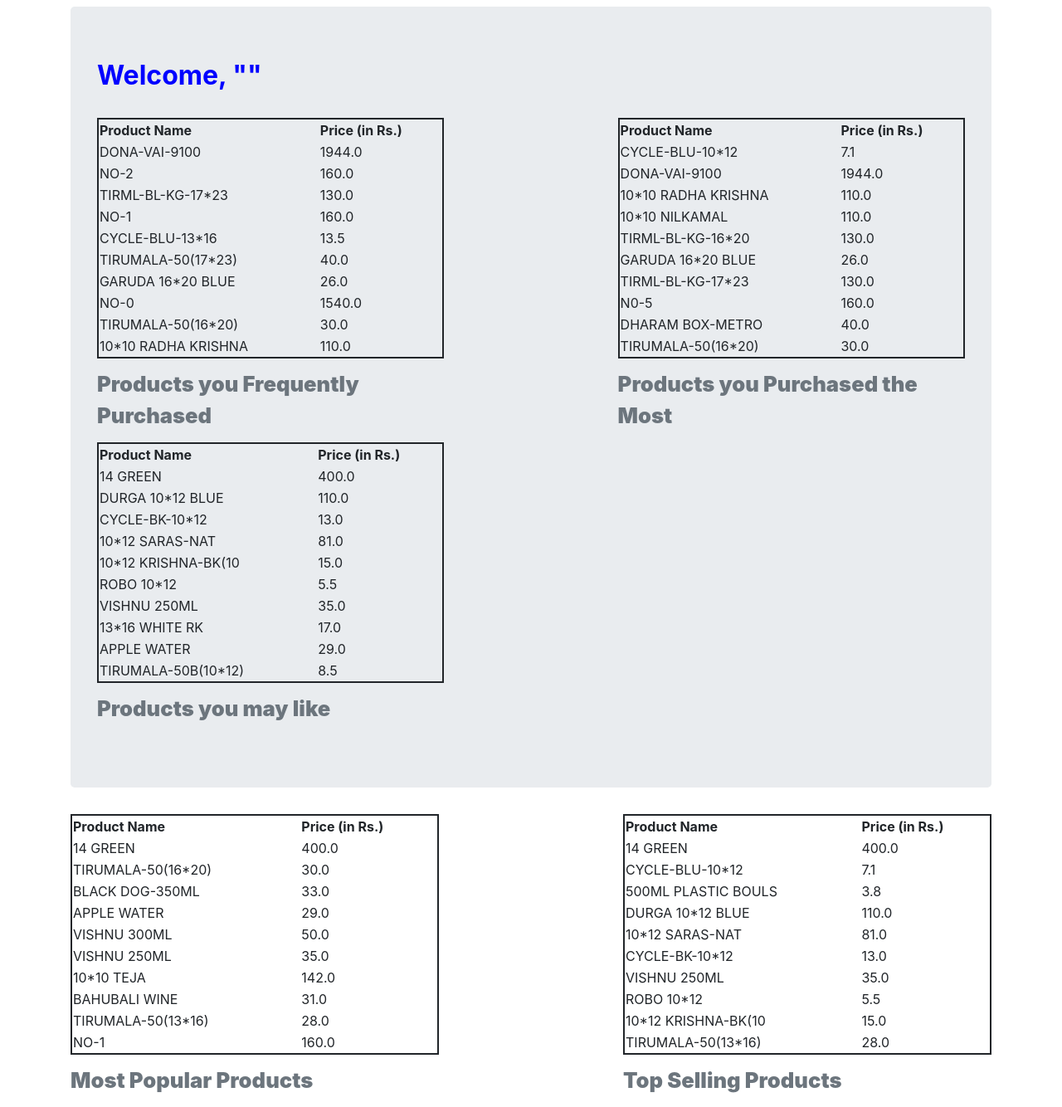
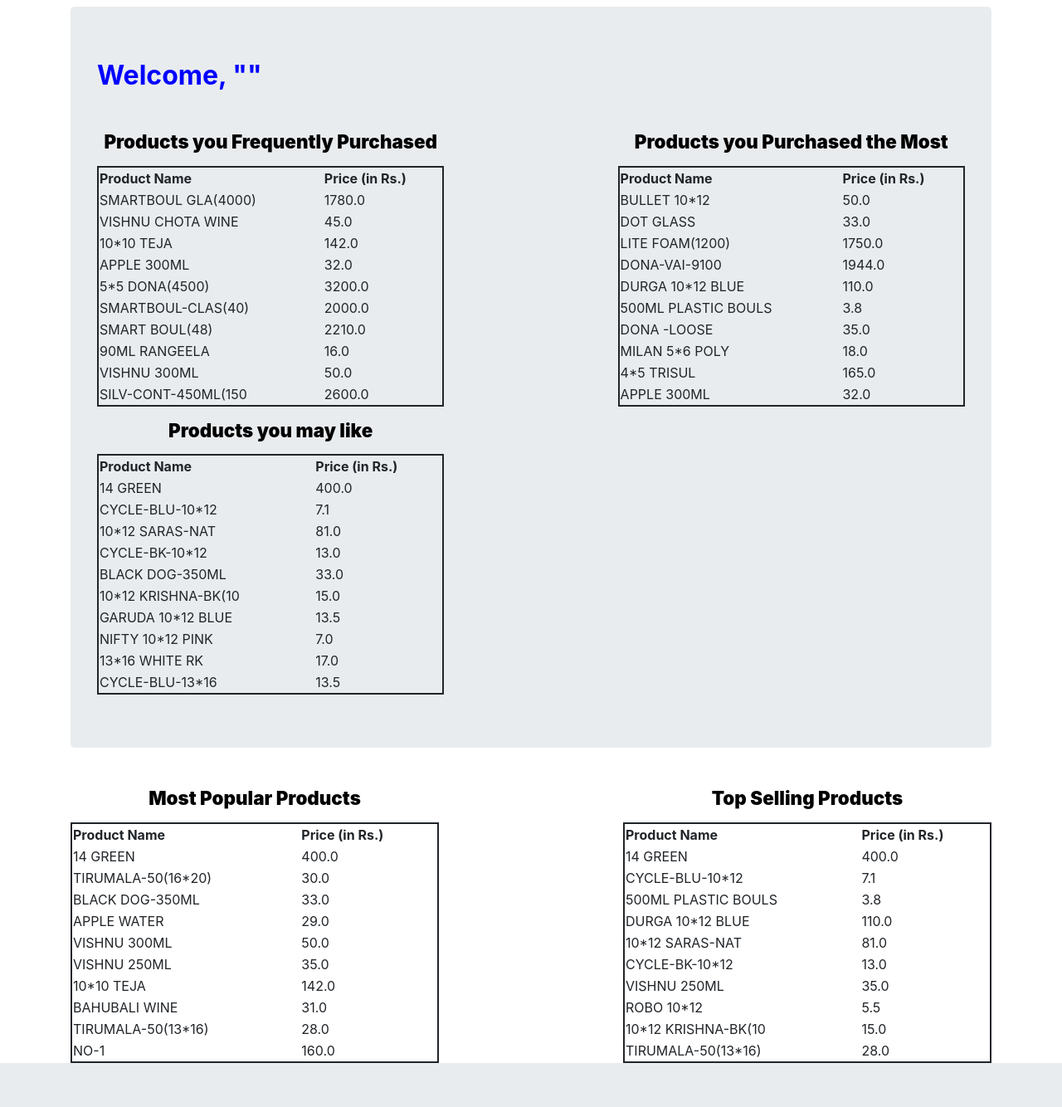
Before and after one commit to suregirishkumarreddy/Product-Recommendation-System, a Flask app: template templates/cust_home.html in a window 1280 px wide. Shown: the part 34-1368 px from the top of the page at 83% size. After the commit the page ends 1315 px from the top, so only its background shows below. Run offline with Flask 2, Linux system fonts and the light colour scheme; the template is opened without the code that fills it, so the values that code supplies are empty; parts of the project's set-up code (start-up, migrations or seed data) failed here and were passed over; some libraries are stand-ins or nearby versions.

Commit message:
Created based on user request on HTML page

```diff
--- a/templates/custmostpopulartable.html
+++ b/templates/custmostpopulartable.html
@@ -1 +1 @@
-<table style="border: 2px solid; float: left; width: 40%;"><caption style="font-size: 160%; font-weight: bold;"><strong>Products you Frequently Purchased</strong></caption><tr><th>Product Name</th><th>Price (in Rs.)</th></tr><tr><td>DONA-VAI-9100</td><td>1944.0</td></tr><tr><td>NO-2</td><td>160.0</td></tr><tr><td>TIRML-BL-KG-17*23</td><td>130.0</td></tr><tr><td>NO-1</td><td>160.0</td></tr><tr><td>CYCLE-BLU-13*16</td><td>13.5</td></tr><tr><td>TIRUMALA-50(17*23)</td><td>40.0</td></tr><tr><td>GARUDA 16*20 BLUE</td><td>26.0</td></tr><tr><td>NO-0</td><td>1540.0</td></tr><tr><td>TIRUMALA-50(16*20)</td><td>30.0</td></tr><tr><td>10*10 RADHA KRISHNA</td><td>110.0</td></tr></table>
+<table style="border: 2px solid; float: left; width: 40%;"><caption style="text-align: center; caption-side: top; font-size: 140%; font-weight: bold; color:black;"><strong>Products you Frequently Purchased</strong></caption><tr><th>Product Name</th><th>Price (in Rs.)</th></tr><tr><td>SMARTBOUL GLA(4000)</td><td>1780.0</td></tr><tr><td>VISHNU CHOTA WINE</td><td>45.0</td></tr><tr><td>10*10 TEJA</td><td>142.0</td></tr><tr><td>APPLE 300ML</td><td>32.0</td></tr><tr><td>5*5 DONA(4500)</td><td>3200.0</td></tr><tr><td>SMARTBOUL-CLAS(40)</td><td>2000.0</td></tr><tr><td>SMART BOUL(48)</td><td>2210.0</td></tr><tr><td>90ML RANGEELA</td><td>16.0</td></tr><tr><td>VISHNU 300ML</td><td>50.0</td></tr><tr><td>SILV-CONT-450ML(150</td><td>2600.0</td></tr></table>
--- a/templates/custtopselltable.html
+++ b/templates/custtopselltable.html
@@ -1 +1 @@
-<table style="border: 2px solid; float: right; width: 40%;"><caption style="font-size: 160%; font-weight: bold;"><strong>Products you Purchased the Most</strong></caption><tr><th>Product Name</th><th>Price (in Rs.)</th></tr><tr><td>CYCLE-BLU-10*12</td><td>7.1</td></tr><tr><td>DONA-VAI-9100</td><td>1944.0</td></tr><tr><td>10*10 RADHA KRISHNA</td><td>110.0</td></tr><tr><td>10*10 NILKAMAL</td><td>110.0</td></tr><tr><td>TIRML-BL-KG-16*20</td><td>130.0</td></tr><tr><td>GARUDA 16*20 BLUE</td><td>26.0</td></tr><tr><td>TIRML-BL-KG-17*23</td><td>130.0</td></tr><tr><td>N0-5</td><td>160.0</td></tr><tr><td>DHARAM BOX-METRO</td><td>40.0</td></tr><tr><td>TIRUMALA-50(16*20)</td><td>30.0</td></tr></table>
+<table style="border: 2px solid; float: right; width: 40%;"><caption style="text-align: center; caption-side: top; font-size: 140%; font-weight: bold; color:black;"><strong>Products you Purchased the Most</strong></caption><tr><th>Product Name</th><th>Price (in Rs.)</th></tr><tr><td>BULLET 10*12</td><td>50.0</td></tr><tr><td>DOT GLASS</td><td>33.0</td></tr><tr><td>LITE FOAM(1200)</td><td>1750.0</td></tr><tr><td>DONA-VAI-9100</td><td>1944.0</td></tr><tr><td>DURGA 10*12 BLUE</td><td>110.0</td></tr><tr><td>500ML PLASTIC BOULS</td><td>3.8</td></tr><tr><td>DONA -LOOSE</td><td>35.0</td></tr><tr><td>MILAN 5*6 POLY</td><td>18.0</td></tr><tr><td>4*5 TRISUL</td><td>165.0</td></tr><tr><td>APPLE 300ML</td><td>32.0</td></tr></table>
--- a/templates/mostpopulartable.html
+++ b/templates/mostpopulartable.html
@@ -1 +1 @@
-<table style="border: 2px solid; float: left; width: 40%;"><caption style="font-size: 160%; font-weight: bold;"><strong>Most Popular Products</strong></caption><tr><th>Product Name</th><th>Price (in Rs.)</th></tr><tr><td>14 GREEN</td><td>400.0</td></tr><tr><td>TIRUMALA-50(16*20)</td><td>30.0</td></tr><tr><td>BLACK DOG-350ML</td><td>33.0</td></tr><tr><td>APPLE WATER</td><td>29.0</td></tr><tr><td>VISHNU 300ML</td><td>50.0</td></tr><tr><td>VISHNU 250ML</td><td>35.0</td></tr><tr><td>10*10 TEJA</td><td>142.0</td></tr><tr><td>BAHUBALI WINE</td><td>31.0</td></tr><tr><td>TIRUMALA-50(13*16)</td><td>28.0</td></tr><tr><td>NO-1</td><td>160.0</td></tr></table>
+<table style="border: 2px solid; float: left; width: 40%;"><caption style="text-align: center; caption-side: top; font-size: 140%; font-weight: bold; color:black;"><strong>Most Popular Products</strong></caption><tr><th>Product Name</th><th>Price (in Rs.)</th></tr><tr><td>14 GREEN</td><td>400.0</td></tr><tr><td>TIRUMALA-50(16*20)</td><td>30.0</td></tr><tr><td>BLACK DOG-350ML</td><td>33.0</td></tr><tr><td>APPLE WATER</td><td>29.0</td></tr><tr><td>VISHNU 300ML</td><td>50.0</td></tr><tr><td>VISHNU 250ML</td><td>35.0</td></tr><tr><td>10*10 TEJA</td><td>142.0</td></tr><tr><td>BAHUBALI WINE</td><td>31.0</td></tr><tr><td>TIRUMALA-50(13*16)</td><td>28.0</td></tr><tr><td>NO-1</td><td>160.0</td></tr></table>
--- a/templates/prodrecommendtable.html
+++ b/templates/prodrecommendtable.html
@@ -1 +1 @@
-<table style="border: 2px solid; float: center; width: 40%;"><caption style="font-size: 160%; font-weight: bold;"><strong>Products you may like</strong></caption><tr><th>Product Name</th><th>Price (in Rs.)</th></tr><tr><td>14 GREEN</td><td>400.0</td></tr><tr><td>DURGA 10*12 BLUE</td><td>110.0</td></tr><tr><td>CYCLE-BK-10*12</td><td>13.0</td></tr><tr><td>10*12 SARAS-NAT</td><td>81.0</td></tr><tr><td>10*12 KRISHNA-BK(10</td><td>15.0</td></tr><tr><td>ROBO 10*12</td><td>5.5</td></tr><tr><td>VISHNU 250ML</td><td>35.0</td></tr><tr><td>13*16 WHITE RK</td><td>17.0</td></tr><tr><td>APPLE WATER</td><td>29.0</td></tr><tr><td>TIRUMALA-50B(10*12)</td><td>8.5</td></tr></table>
+<table style="border: 2px solid; float: center; width: 40%;"><caption style="text-align: center; caption-side: top; font-size: 140%; font-weight: bold; color:black;"><strong>Products you may like</strong></caption><tr><th>Product Name</th><th>Price (in Rs.)</th></tr><tr><td>14 GREEN</td><td>400.0</td></tr><tr><td>CYCLE-BLU-10*12</td><td>7.1</td></tr><tr><td>10*12 SARAS-NAT</td><td>81.0</td></tr><tr><td>CYCLE-BK-10*12</td><td>13.0</td></tr><tr><td>BLACK DOG-350ML</td><td>33.0</td></tr><tr><td>10*12 KRISHNA-BK(10</td><td>15.0</td></tr><tr><td>GARUDA 10*12 BLUE</td><td>13.5</td></tr><tr><td>NIFTY 10*12 PINK</td><td>7.0</td></tr><tr><td>13*16 WHITE RK</td><td>17.0</td></tr><tr><td>CYCLE-BLU-13*16</td><td>13.5</td></tr></table>
--- a/templates/similarprodtable.html
+++ b/templates/similarprodtable.html
@@ -1 +1 @@
-<table style="border: 2px solid; float: left; width: 40%;"><caption style="font-size: 160%; font-weight: bold;"><strong>Customers who purchased this product also purchased these</strong></caption><tr><th>Product Name</th><th>Price (in Rs.)</th></tr><tr><td>BLACK DOG-350ML</td><td>33.0</td></tr><tr><td>BAHUBALI WINE</td><td>31.0</td></tr><tr><td>14 GREEN</td><td>400.0</td></tr><tr><td>TIFFIN PLATENO-10</td><td>35.0</td></tr><tr><td>NO-1</td><td>160.0</td></tr><tr><td>N0-5</td><td>160.0</td></tr><tr><td>VISHNU 350ML</td><td>35.0</td></tr><tr><td>NO-2</td><td>160.0</td></tr><tr><td>NO-0</td><td>1540.0</td></tr><tr><td>10*10 SIVA SHEET</td><td>156.0</td></tr></table>
+<table style="border: 2px solid; float: left; width: 40%;"><caption style="text-align: center; caption-side: top; font-size: 140%; font-weight: bold; color:black;"><strong>Customers who purchased this product also purchased these</strong></caption><tr><th>Product Name</th><th>Price (in Rs.)</th></tr><tr><td>VISHNU ICE</td><td>25.0</td></tr><tr><td>APPLE WINE</td><td>30.0</td></tr><tr><td>BAHUBALI WINE</td><td>31.0</td></tr><tr><td>BLACK DOG-350ML</td><td>33.0</td></tr><tr><td>DONA-VAI-9100</td><td>1944.0</td></tr><tr><td>DOT GLASS</td><td>33.0</td></tr><tr><td>4*5 TRISUL</td><td>165.0</td></tr><tr><td>CLASSIC 250ML</td><td>27.5</td></tr><tr><td>14 GREEN</td><td>400.0</td></tr><tr><td>FANCY IC</td><td>149.0</td></tr></table>
--- a/templates/topselltable.html
+++ b/templates/topselltable.html
@@ -1 +1 @@
-<table style="border: 2px solid; float: right; width: 40%;"><caption style="font-size: 160%; font-weight: bold;"><strong>Top Selling Products</strong></caption><tr><th>Product Name</th><th>Price (in Rs.)</th></tr><tr><td>14 GREEN</td><td>400.0</td></tr><tr><td>CYCLE-BLU-10*12</td><td>7.1</td></tr><tr><td>500ML PLASTIC BOULS</td><td>3.8</td></tr><tr><td>DURGA 10*12 BLUE</td><td>110.0</td></tr><tr><td>10*12 SARAS-NAT</td><td>81.0</td></tr><tr><td>CYCLE-BK-10*12</td><td>13.0</td></tr><tr><td>VISHNU 250ML</td><td>35.0</td></tr><tr><td>ROBO 10*12</td><td>5.5</td></tr><tr><td>10*12 KRISHNA-BK(10</td><td>15.0</td></tr><tr><td>TIRUMALA-50(13*16)</td><td>28.0</td></tr></table>
+<table style="border: 2px solid; float: right; width: 40%;"><caption style="text-align: center; caption-side: top; font-size: 140%; font-weight: bold; color:black;"><strong>Top Selling Products</strong></caption><tr><th>Product Name</th><th>Price (in Rs.)</th></tr><tr><td>14 GREEN</td><td>400.0</td></tr><tr><td>CYCLE-BLU-10*12</td><td>7.1</td></tr><tr><td>500ML PLASTIC BOULS</td><td>3.8</td></tr><tr><td>DURGA 10*12 BLUE</td><td>110.0</td></tr><tr><td>10*12 SARAS-NAT</td><td>81.0</td></tr><tr><td>CYCLE-BK-10*12</td><td>13.0</td></tr><tr><td>VISHNU 250ML</td><td>35.0</td></tr><tr><td>ROBO 10*12</td><td>5.5</td></tr><tr><td>10*12 KRISHNA-BK(10</td><td>15.0</td></tr><tr><td>TIRUMALA-50(13*16)</td><td>28.0</td></tr></table>
```
